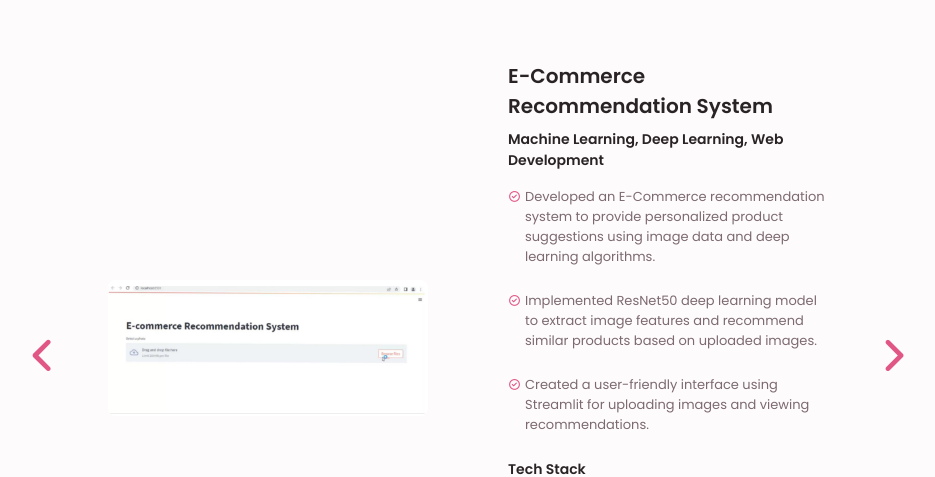
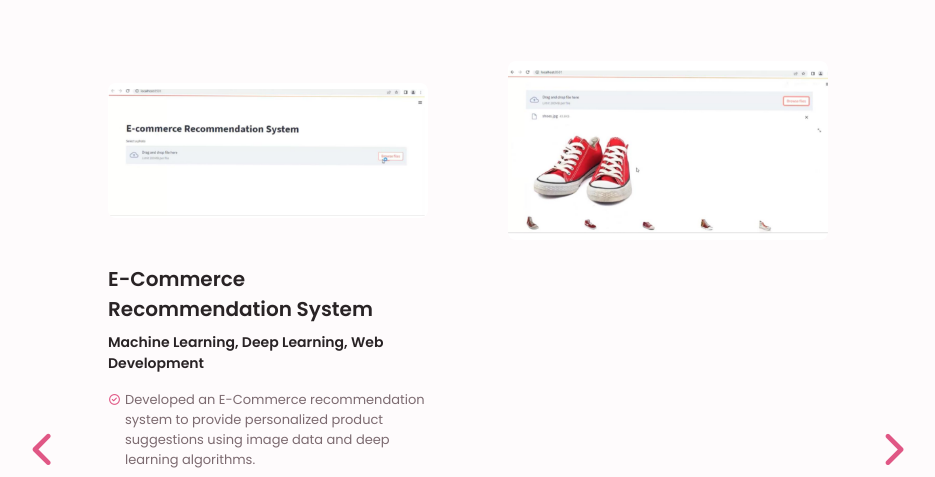
Before and after one commit to jillkaria2709/Portfolio, a plain HTML site: page index.html in a window 1280 px wide. Shown: the part 2816-3293 px from the top of the page, without its empty margins (172-1107 px from the left). Drawn offline with nearby package versions, Linux system fonts and the light colour scheme.

Commit message:
Update index.html

```diff
--- a/index.html
+++ b/index.html
@@ -851,7 +851,11 @@
 
                         <!--==================== E-COMMERCE RECOMMENDATION SYSTEM PROJECT ====================-->
             <div class="portfolio__content grid swiper-slide">
+                <!-- First Image -->
                 <img src="assets/img/Tech/ecommerce_1.png" alt="" class="portfolio__img">
+
+                <!-- Second Image -->
+                <img src="assets/img/Tech/ecommerce_2.png" alt="" class="portfolio__img">
 
                 <div class="portfolio__data">
                     <h3 class="portfolio__title">E-Commerce Recommendation System</h3>
@@ -886,6 +890,7 @@
                     </a>
                 </div>
             </div>
+
 
         </div>
 
```
